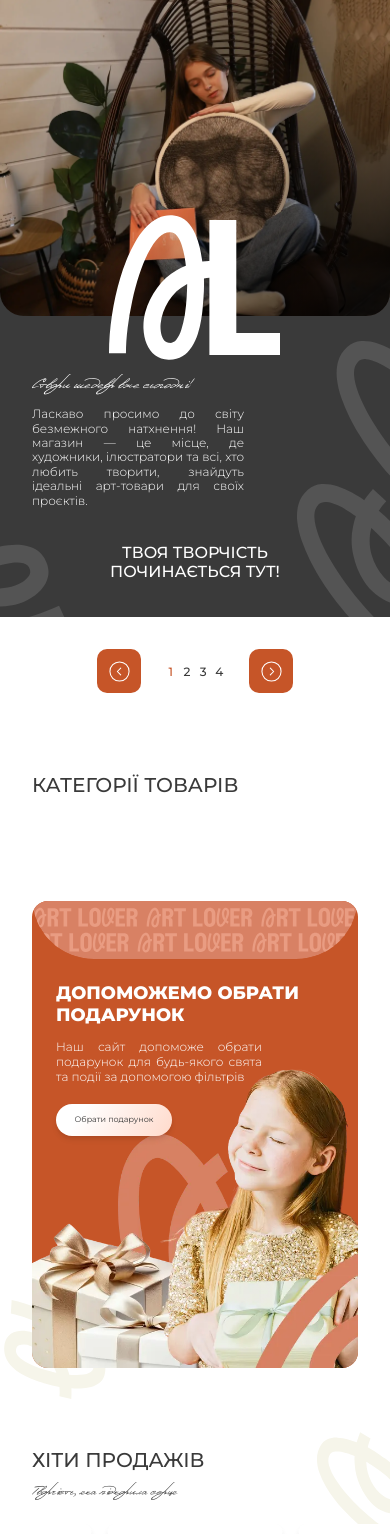
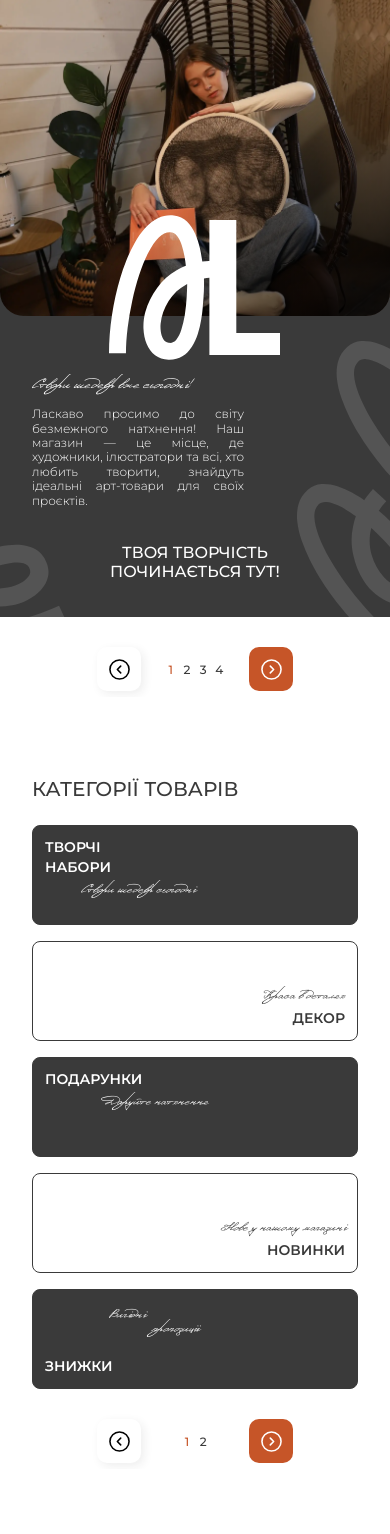
Before and after one commit to cyanidium-dev/art-lover-frontend, a Next.js app: page / in a window 390 px wide. Shown: the top 1534 px of the page. Built offline with nearby package versions, Linux system fonts and the light colour scheme.

Commit message:
added basic category section styles for mobile

```diff
--- a/src/modules/home/categories/Categories.tsx
+++ b/src/modules/home/categories/Categories.tsx
@@ -1,4 +1,7 @@
 import Container from '@/shared/components/container/Container';
+import Loader from '@/shared/components/loader/Loader';
+import { Suspense } from 'react';
+import CategoriesSlider from './CategoriesSlider';
 
 export default function Categories() {
   return (
@@ -7,6 +10,9 @@ export default function Categories() {
         <h2 className="mb-6 xl:mb-9 text-[20px] xl:text-[40px] font-medium leading-[120%] uppercase">
           Категорії товарів
         </h2>
+        <Suspense fallback={<Loader />}>
+          <CategoriesSlider />
+        </Suspense>
       </Container>
     </section>
   );
--- /dev/null
+++ b/src/modules/home/categories/CategoriesSlider.tsx
@@ -0,0 +1,35 @@
+'use client';
+import { SwiperSlide } from 'swiper/react';
+import { categories } from './mockedData';
+import SwiperWrapper from '@/shared/components/swiper/SwiperWrapper';
+import CategorySlideOneMob from './categoriesSlidesMob/CategorySlideOneMob';
+import CategorySlideTwoMob from './categoriesSlidesMob/CategorySlideTwoMob';
+
+export default function CategoriesSlider() {
+  if (!categories || !categories.length) return null;
+
+  const categoriesPartOne = categories.slice(0, 5);
+  const categoriesPartTwo = categories.slice(5, 10);
+
+  return (
+    <div>
+      <SwiperWrapper
+        swiperClassName="categories"
+        breakpoints={{
+          0: {
+            slidesPerView: 'auto',
+            spaceBetween: 16,
+            centeredSlides: true,
+          },
+        }}
+      >
+        <SwiperSlide>
+          <CategorySlideOneMob categories={categoriesPartOne} />
+        </SwiperSlide>
+        <SwiperSlide>
+          <CategorySlideTwoMob categories={categoriesPartTwo} />
+        </SwiperSlide>
+      </SwiperWrapper>
+    </div>
+  );
+}
--- /dev/null
+++ b/src/modules/home/categories/categoriesSlidesMob/CategorySlideOneMob.tsx
@@ -0,0 +1,59 @@
+import { Category } from '@/types/category';
+
+interface CategorySlideOneMobProps {
+  categories: Category[];
+}
+
+export default function CategorySlideOneMob({
+  categories,
+}: CategorySlideOneMobProps) {
+  return (
+    <ul className="flex flex-col gap-y-4">
+      <li className="h-[100px] border border-dark rounded-[8px] p-3 bg-dark">
+        <h3 className="max-w-[76px] mb-1 text-[14px] font-semibold leading-[140%] text-white uppercase">
+          {categories[0]?.title}
+        </h3>
+        <p className="ml-9 font-denistina text-[14px] font-normal leading-[120%] text-white">
+          {categories[0]?.description}
+        </p>
+      </li>
+      <li className="flex flex-col justify-end items-end h-[100px] border border-dark rounded-[8px] p-3 bg-white">
+        <p className="mb-1 font-denistina text-[14px] font-normal leading-[120%] text-dark">
+          {categories[1]?.description}
+        </p>
+        <h3 className="text-[14px] font-semibold leading-[140%] text-dark uppercase">
+          {categories[1]?.title}
+        </h3>
+      </li>
+      <li className="h-[100px] border border-dark rounded-[8px] p-3 bg-dark">
+        <h3 className="mb-1 text-[14px] font-semibold leading-[140%] text-white uppercase">
+          {categories[2]?.title}
+        </h3>
+        <p className="ml-14 font-denistina text-[14px] font-normal leading-[120%] text-white">
+          {categories[2]?.description}
+        </p>
+      </li>
+      <li className="flex flex-col justify-end items-end h-[100px] border border-dark rounded-[8px] p-3 bg-white">
+        <p className="mb-1 font-denistina text-[14px] font-normal leading-[120%] text-dark">
+          {categories[3]?.description}
+        </p>
+        <h3 className="text-[14px] font-semibold leading-[140%] text-dark uppercase">
+          {categories[3]?.title}
+        </h3>
+      </li>
+      <li className="flex flex-col justify-end h-[100px] border border-dark rounded-[8px] p-3 bg-dark">
+        <div className="ml-16 mb-[21px]">
+          <p className="font-denistina text-[14px] font-normal leading-[100%] text-white">
+            {categories[4]?.description?.split(' ')[0]}
+          </p>
+          <p className="ml-[43px] font-denistina text-[14px] font-normal leading-[100%] text-white">
+            {categories[4]?.description?.split(' ')[1]}
+          </p>
+        </div>
+        <h3 className="text-[14px] font-semibold leading-[140%] text-white uppercase">
+          {categories[4]?.title}
+        </h3>
+      </li>
+    </ul>
+  );
+}
--- /dev/null
+++ b/src/modules/home/categories/categoriesSlidesMob/CategorySlideTwoMob.tsx
@@ -0,0 +1,59 @@
+import { Category } from '@/types/category';
+
+interface CategorySlideTwoMobProps {
+  categories: Category[];
+}
+
+export default function CategorySlideTwoMob({
+  categories,
+}: CategorySlideTwoMobProps) {
+  return (
+    <ul className="flex flex-col gap-y-4">
+      <li className="h-[100px] border border-dark rounded-[8px] p-3 bg-dark">
+        <h3 className="max-w-[76px] mb-1 text-[14px] font-semibold leading-[140%] text-white uppercase">
+          {categories[0]?.title}
+        </h3>
+        <p className="ml-9 font-denistina text-[14px] font-normal leading-[120%] text-white">
+          {categories[0]?.description}
+        </p>
+      </li>
+      <li className="flex flex-col justify-end items-end h-[100px] border border-dark rounded-[8px] p-3 bg-white">
+        <p className="mb-1 font-denistina text-[14px] font-normal leading-[120%] text-dark">
+          {categories[1]?.description}
+        </p>
+        <h3 className="text-[14px] font-semibold leading-[140%] text-dark uppercase">
+          {categories[1]?.title}
+        </h3>
+      </li>
+      <li className="h-[100px] border border-dark rounded-[8px] p-3 bg-dark">
+        <h3 className="mb-1 text-[14px] font-semibold leading-[140%] text-white uppercase">
+          {categories[2]?.title}
+        </h3>
+        <p className="ml-14 font-denistina text-[14px] font-normal leading-[120%] text-white">
+          {categories[2]?.description}
+        </p>
+      </li>
+      <li className="flex flex-col justify-end items-end h-[100px] border border-dark rounded-[8px] p-3 bg-white">
+        <p className="mb-1 font-denistina text-[14px] font-normal leading-[120%] text-dark">
+          {categories[3]?.description}
+        </p>
+        <h3 className="text-[14px] font-semibold leading-[140%] text-dark uppercase">
+          {categories[3]?.title}
+        </h3>
+      </li>
+      <li className="flex flex-col justify-end h-[100px] border border-dark rounded-[8px] p-3 bg-dark">
+        <div className="ml-16 mb-[21px]">
+          <p className="font-denistina text-[14px] font-normal leading-[100%] text-white">
+            {categories[4]?.description?.split(' ')[0]}
+          </p>
+          <p className="ml-[43px] font-denistina text-[14px] font-normal leading-[100%] text-white">
+            {categories[4]?.description?.split(' ')[1]}
+          </p>
+        </div>
+        <h3 className="text-[14px] font-semibold leading-[140%] text-white uppercase">
+          {categories[4]?.title}
+        </h3>
+      </li>
+    </ul>
+  );
+}
--- a/src/shared/components/swiper/SwiperWrapper.tsx
+++ b/src/shared/components/swiper/SwiperWrapper.tsx
@@ -27,7 +27,7 @@ export default function SwiperWrapper({
       pagination={createPagination(4)}
       breakpoints={breakpoints}
       navigation={true}
-      loop={true}
+      // loop={true}
       speed={1000}
       modules={[Navigation, Pagination]}
       className={swiperClassName}
--- a/src/styles/common.css
+++ b/src/styles/common.css
@@ -35,14 +35,15 @@
 .swiper.newProducts,
 .swiper.discountedProducts,
 .swiper.reviews,
-.swiper.hero {
-  padding: 0px 0px 76px 0px !important;
+.swiper.hero,
+.swiper.categories {
+  padding: 0px 0px 80px 0px !important;
 
   @media screen and (min-width: 768px) {
-    padding: 0px 3px 76px 3px !important;
+    padding: 0px 3px 80px 3px !important;
   }
   @media screen and (min-width: 1280px) {
-    padding: 0px 3px 102px 3px !important;
+    padding: 0px 3px 106px 3px !important;
   }
 }
 
@@ -94,14 +95,14 @@
   background-color: var(--orange);
   z-index: 20 !important;
   transition: all 300ms ease-in-out;
-  top: calc(100% - 22px) !important;
+  top: calc(100% - 28px) !important;
 
   @media screen and (min-width: 1280px) {
     width: 66px !important;
     height: 66px !important;
     padding: 16.5px;
     border-radius: 19.8px;
-    top: calc(100% - 44px) !important;
+    top: calc(100% - 48px) !important;
   }
 }
 
@@ -115,6 +116,16 @@
 .swiper-button-next:active,
 .swiper-button-prev:active {
   transform: scale(0.95);
+}
+
+.swiper-button-disabled {
+  background-color: var(--white);
+  box-shadow: 3px 3px 10px 0px rgba(36, 36, 36, 0.08);
+  opacity: 1 !important;
+}
+
+.swiper-button-disabled::after {
+  filter: invert(1) brightness(0);
 }
 
 .swiper-button-prev {
@@ -152,12 +163,12 @@
 }
 
 .swiper-pagination-custom {
-  bottom: 10px !important;
+  bottom: 16px !important;
   color: var(--dark) !important;
   opacity: 1 !important;
 
   @media screen and (min-width: 1280px) {
-    bottom: 18px !important;
+    bottom: 22px !important;
   }
 }
 
--- /dev/null
+++ b/src/types/category.ts
@@ -0,0 +1,4 @@
+export interface Category {
+  title: string;
+  description: string;
+}
```
Also changed, not shown: public/images/icons/arrowInCircleLeft.svg, public/images/icons/arrowInCircleRight.svg.
